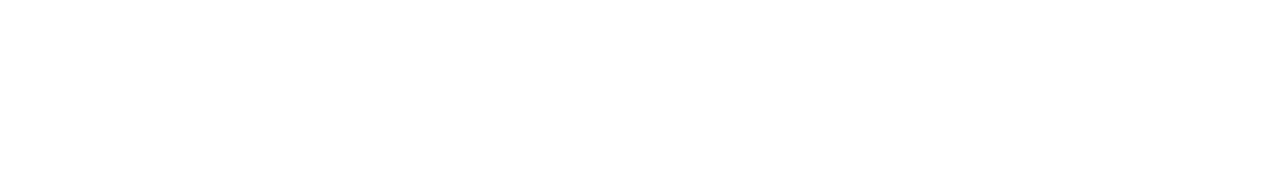
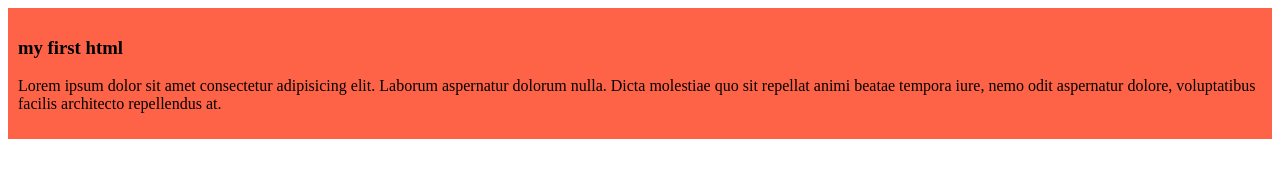
Before and after one commit to showkat96/Project-git, a plain HTML site: page Index.html in a window 1280 px wide. Drawn offline with Linux system fonts and the light colour scheme.

Commit message:
add my first blog

```diff
--- a/Index.html
+++ b/Index.html
@@ -4,8 +4,12 @@
     <meta charset="UTF-8">
     <meta name="viewport" content="width=device-width, initial-scale=1.0">
     <title>My first project git hub</title>
+    <link rel="stylesheet" href="style/blog.css">
 </head>
 <body>
-
+    <div>
+        <h3>my first html</h3>
+        <p>Lorem ipsum dolor sit amet consectetur adipisicing elit. Laborum aspernatur dolorum nulla. Dicta molestiae quo sit repellat animi beatae tempora iure, nemo odit aspernatur dolore, voluptatibus facilis architecto repellendus at.</p>
+    </div>
 </body>
 </html>
--- /dev/null
+++ b/style/blog.css
@@ -0,0 +1,4 @@
+div{
+    background-color: tomato;
+    padding: 10px;
+}
```
